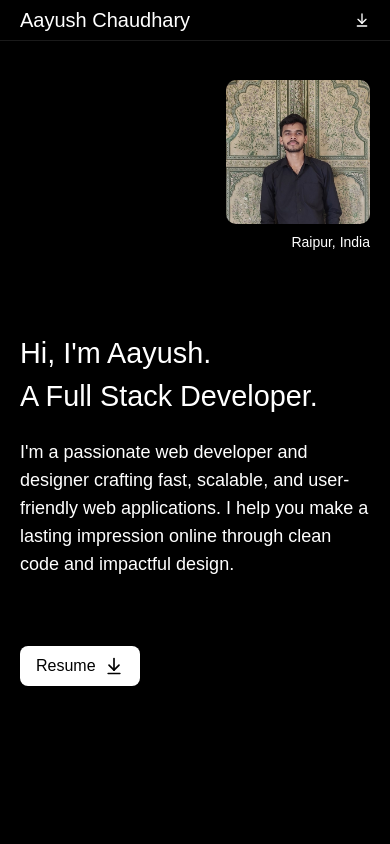
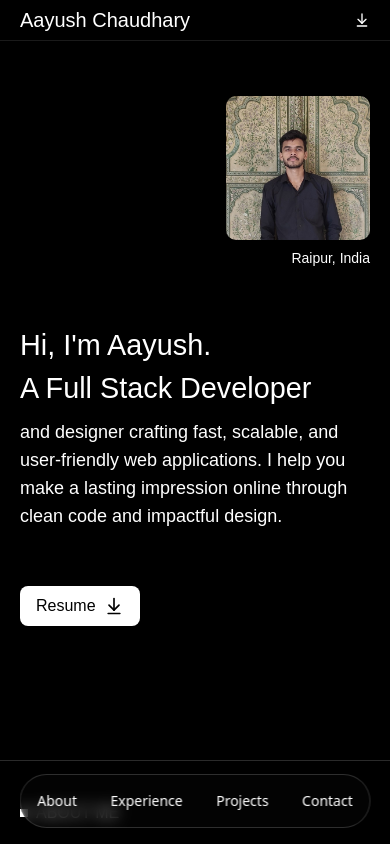
Before and after one commit to aayushcyy/aayushPorfolio, a Next.js app: page / in a window 390 px wide. Shown: the top 844 px of the page. Built offline with nearby package versions, Linux system fonts and the light colour scheme; a web font is replaced by a local one.

Commit message:
feat: add some animation

```diff
--- a/app/Components/About.jsx
+++ b/app/Components/About.jsx
@@ -1,6 +1,7 @@
 "use client";
 
-import React, { useState } from "react";
+import React, { useState, useEffect } from "react";
+import { useInViewOnce } from "../Hooks/useInViewOnce.js";
 import { Toggle } from "@/components/ui/toggle";
 import { Sparkles, Server, Database, Code } from "lucide-react";
 import { Progress } from "@/components/ui/progress";
@@ -56,7 +57,7 @@ export default function About() {
   ];
   return (
     <div className="w-full flex justify-center items-center text-white font-funnel md:px-40 px-5 md:py-20 py-10">
-      <div className="flex md:flex-row flex-col gap-20 w-full md:justify-between">
+      <div className="flex md:flex-row flex-col gap-15 w-full md:justify-between">
         <div className="flex flex-col gap-2 justify-between">
           <div className="flex items-center gap-2">
             <span className="w-2 h-2 bg-white"></span>
--- a/app/Components/Contact.jsx
+++ b/app/Components/Contact.jsx
@@ -178,7 +178,7 @@ export default function Contact() {
           </a>
         </div>
       </div>
-      <p className="uppercase absolute md:-bottom-32 bottom-56 -left-14 text-[#ffffff11] md:text-[300px] text-[190px] font-medium font-funnel -rotate-90 md:rotate-0">
+      <p className="uppercase absolute md:-bottom-32 bottom-56 md:left-40 -left-14 text-[#ffffff11] md:text-[300px] text-[190px] font-medium font-funnel -rotate-90 md:rotate-0">
         aayush
       </p>
     </div>
--- a/app/Components/HeroSection.jsx
+++ b/app/Components/HeroSection.jsx
@@ -1,15 +1,21 @@
+"use client";
 import Image from "next/image";
 import React from "react";
 import profilePic from "../../public/aayush-pp2.jpg";
-import { Button } from "@/components/ui/button";
 import { ArrowDownToLine } from "lucide-react";
+import { motion } from "framer-motion";
 
 export default function HeroSection() {
   return (
-    <div className="w-full md:h-[100vh] h-screen flex md:justify-center md:items-center text-white font-funnel lg:px-[10.5%] md:px-10 px-5 py-20 md:pt-0">
-      <div className="flex md:flex-row flex-col md:gap-0 gap-[5rem] w-full md:justify-between">
+    <div className="w-full md:h-[100vh] h-[90vh] flex md:justify-center md:items-center text-white font-funnel lg:px-[10.5%] md:px-10 px-5 pt-24 md:pt-0">
+      <div className="flex md:flex-row flex-col md:gap-0 gap-[3.5rem] w-full md:justify-between">
         <div className="flex flex-col gap-2 justify-end">
-          <div className="flex md:items-start items-end flex-col gap-2 justify-end">
+          <motion.div
+            initial={{ opacity: 0, scale: 0.8 }}
+            animate={{ opacity: 1, scale: 1 }}
+            transition={{ duration: 0.4, ease: "easeOut" }}
+            className="flex md:items-start items-end flex-col gap-2 justify-end"
+          >
             <div>
               <Image
                 src={profilePic}
@@ -18,16 +24,16 @@ export default function HeroSection() {
               />
             </div>
             <div className="pl-1 md:text-base text-sm">Raipur, India</div>
-          </div>
+          </motion.div>
         </div>
-        <div className="lg:w-[55%] sm:w-[75%] w-full h-full flex flex-col items-start md:gap-13 gap-5">
+        <div className="lg:w-[55%] sm:w-[75%] w-full h-full flex flex-col items-start md:gap-13 gap-2">
           <p className="text-[clamp(1.8rem,3vw,3rem)]">
-            Hi, I'm Aayush. <br /> A Full Stack Developer.
+            Hi, I'm Aayush. <br /> A Full Stack Developer
           </p>
           <p className="md:text-xl text-lg font-thin md:w-[65%] w-full">
-            I'm a passionate web developer and designer crafting fast, scalable,
-            and user-friendly web applications. I help you make a lasting
-            impression online through clean code and impactful design.
+            and designer crafting fast, scalable, and user-friendly web
+            applications. I help you make a lasting impression online through
+            clean code and impactful design.
           </p>
           <a
             href="/aayush-chaudhary.pdf"
--- a/app/Components/Navbar.jsx
+++ b/app/Components/Navbar.jsx
@@ -2,6 +2,7 @@
 import { useState } from "react";
 import { ArrowDownToLine } from "lucide-react";
 import Link from "next/link";
+import { motion } from "framer-motion";
 
 export default function Navbar() {
   const [isOpen, setIsOpen] = useState(false);
@@ -16,9 +17,9 @@ export default function Navbar() {
 
   return (
     <>
-      <nav className="z-50 bg-black/10 backdrop-blur-lg border-white/10 border-b-[1px]  text-white font-funnel fixed w-full lg:px-[10.5%] px-5">
-        <div className="">
-          <div className="flex justify-between items-center md:py-2 py-1.5">
+      <nav className="z-50 backdrop-blur-lg border-white/10 border-b-[1px]  text-white font-funnel fixed w-full lg:px-[10.5%] px-5">
+        <div>
+          <div className="flex justify-between w-full items-center md:py-2 py-1.5">
             {/* Logo */}
             <div className="md:text-2xl text-xl md:font-bold flex items-center md:gap-2">
               <Link href={`#home`} className="">
@@ -39,22 +40,39 @@ export default function Navbar() {
                 </div>
               ))}
             </div>
-            <div className="hidden md:flex space-x-8 items-center gap-1 cursor-pointer hover:text-cyan-400 transition-all duration-300 ease-in-out">
+            <div className="hidden md:flex space-x-8 justify-end items-center gap-1 cursor-pointer hover:text-cyan-400 transition-all duration-300 ease-in-out">
               Resume <ArrowDownToLine className="size-4" />
             </div>
-            <div className="flex md:hidden space-x-8 items-center gap-1 cursor-pointer">
-              <ArrowDownToLine className="size-4" />
-            </div>
+            <motion.div
+              initial={{ y: -50, opacity: 0 }}
+              animate={{ y: 0, opacity: 1 }}
+              transition={{ duration: 0.5, ease: "easeIn" }}
+              className="flex md:hidden"
+            >
+              <a
+                href="/aayush-chaudhary.pdf"
+                target="_blank"
+                rel="noopener noreferrer"
+                className="flex md:hidden space-x-8 items-center gap-1 cursor-pointer"
+              >
+                <ArrowDownToLine className="size-4" />
+              </a>
+            </motion.div>
           </div>
         </div>
       </nav>
-      {/* <div className="md:hidden absolute bottom-0 left-1/2 -translate-x-1/2 w-[90%] rounded-lg bg-foreground/10 backdrop-blur-sm border border-foreground/20 text-foreground transition-all duration-300 flex justify-around py-4 font-light items-center text-sm z-50 text-white">
+      <motion.div
+        initial={{ y: 100, opacity: 0 }}
+        animate={{ y: 0, opacity: 1 }}
+        transition={{ duration: 0.7, ease: "easeOut" }}
+        className="md:hidden fixed bottom-4 left-1/2 -translate-x-1/2 w-[90%] rounded-full bg-foreground/30 backdrop-blur-sm transition-all duration-300 flex justify-around py-4  items-center text-sm z-50 text-white border-[1px] border-[#ffffff2c]"
+      >
         {navItems.map((item) => (
           <div key={item.id}>
-            <Link href={`/${item.id}`}>{item.label}</Link>
+            <Link href={`#${item.id}`}>{item.label}</Link>
           </div>
         ))}
-      </div> */}
+      </motion.div>
     </>
   );
 }
--- /dev/null
+++ b/app/Hooks/useInViewOnce.js
@@ -0,0 +1,26 @@
+import { useRef, useState, useEffect } from "react";
+
+export function useInViewOnce(threshold = 0.3) {
+  const ref = useRef(null);
+  const [inView, setInView] = useState(false);
+
+  useEffect(() => {
+    if (!ref.current) return;
+
+    const observer = new IntersectionObserver(
+      ([entry]) => {
+        if (entry.isIntersecting) {
+          setInView(true);
+          observer.disconnect(); // only trigger once
+        }
+      },
+      { threshold }
+    );
+
+    observer.observe(ref.current);
+
+    return () => observer.disconnect();
+  }, []);
+
+  return [ref, inView];
+}
--- a/package.json
+++ b/package.json
@@ -16,7 +16,9 @@
     "@radix-ui/react-toggle": "^1.1.9",
     "class-variance-authority": "^0.7.1",
     "clsx": "^2.1.1",
+    "framer-motion": "^12.23.3",
     "lucide-react": "^0.525.0",
+    "motion": "^12.23.3",
     "next": "15.3.5",
     "react": "^19.0.0",
     "react-dom": "^19.0.0",
```
Also changed, not shown: 1 other file (tests, documents, lock files or other folders).
